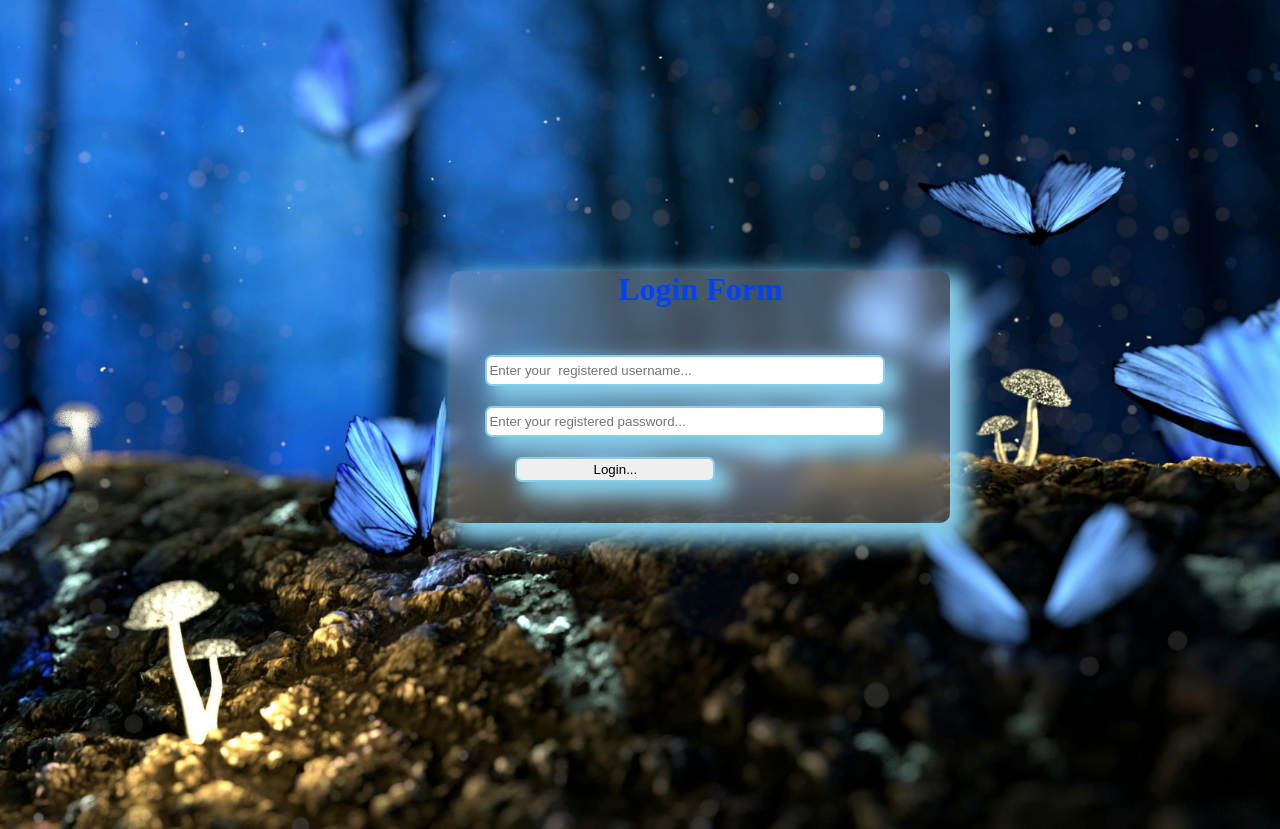
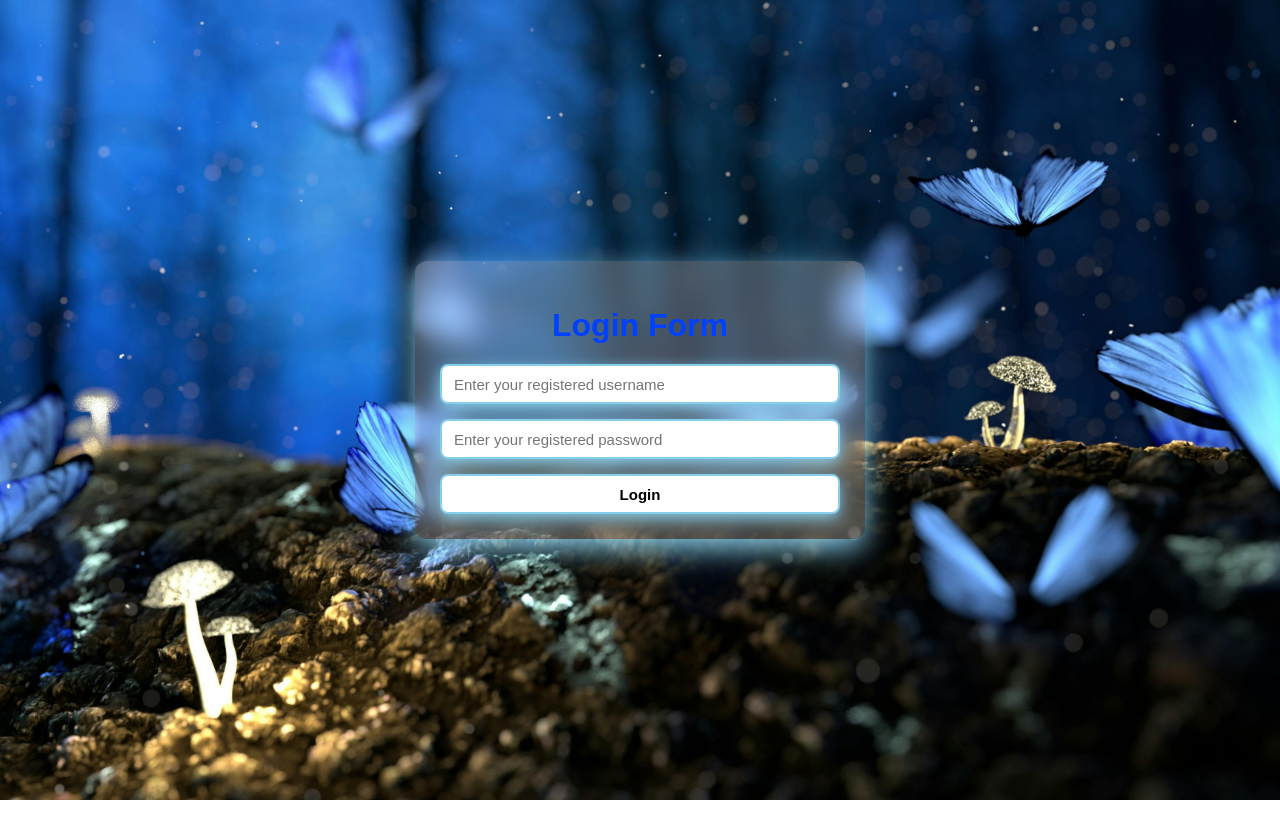
Before and after one commit to naveenk96968/mini-project, a plain HTML site: page login.html in a window 1280 px wide. After the commit the page ends 800 px from the top, so only its background shows below. Drawn offline with Linux system fonts and the light colour scheme.

Commit message:
Add files via upload

```diff
--- a/login.html
+++ b/login.html
@@ -3,101 +3,119 @@
 <head>
     <meta charset="UTF-8">
     <meta name="viewport" content="width=device-width, initial-scale=1.0">
-    <title>Registeration Page</title>
+    <title>Login Page</title>
+
     <style>
+        *{
+            box-sizing: border-box;
+        }
 
         body{
-            background: url(pexels-pixabay-326055.jpg);
-            background-size: cover;
-            background-repeat: no-repeat;
-            background-position: center;
+            margin: 0;
             min-height: 100vh;
+            background: url(pexels-pixabay-326055.jpg) center/cover no-repeat;
+            display: flex;
+            justify-content: center;
+            align-items: center;
+            padding: 15px;
+            font-family: Arial, sans-serif;
         }
 
         .container{
-            width: 500px;
-            height: 252px;
-            position: relative;
-            border-radius: 10px;
-            position: relative;
-            left: 35%;
-            top: 250px;
-            transition: 0.5s ease;
-            background: rgba(255, 255, 255, 0.25);
+            width: 100%;
+            max-width: 450px;
+            background: rgba(255,255,255,0.25);
             backdrop-filter: blur(12px);
             -webkit-backdrop-filter: blur(12px);
-            box-shadow: 10px 10px 20px 8px skyblue;
+            border-radius: 12px;
+            padding: 25px;
+            box-shadow: 0 10px 30px skyblue;
+            transition: 0.3s ease;
         }
+
         .container:hover{
-            transform: scale(1.01);
+            transform: scale(1.02);
         }
-        .container form{
-            padding: 25px;
-            margin-left: 1%;
+
+        .container h1{
+            text-align: center;
+            color: rgb(0,64,255);
+            margin-bottom: 20px;
+        }
+
+        form{
             display: flex;
             flex-direction: column;
-            width: 400px;
-            gap: 20px;
-            position: relative;
-            left: 5px;
-            align-content: center;
+            gap: 15px;
         }
+
         input{
-            border: none solid white;
-            border-radius: 7px;
-            height: 25px;
-            box-shadow: 10px 10px 20px 5px skyblue;
+            height: 40px;
+            padding: 8px 12px;
+            border-radius: 8px;
+            border: 2px solid skyblue;
             outline: none;
-            border: 2px solid skyblue;
+            box-shadow: 0 5px 15px skyblue;
+            font-size: 15px;
         }
+
         input[type="button"]{
-            border: none solid white;
-            border-radius: 7px;
-            width: 50%;
-            position: relative;
-            left: 30px;
             cursor: pointer;
-            transition: 0.5s ease;
+            background: white;
+            font-weight: bold;
+            transition: 0.3s ease;
         }
+
         input[type="button"]:hover{
-            transform: scale(1.1);
+            transform: scale(1.05);
         }
-        .container h1{
-            position: relative;
-            text-align: center;
-            color: rgb(0, 64, 255);
+
+        /* 📱 Mobile tweak */
+        @media (max-width: 600px){
+            .container{
+                padding: 20px;
+            }
+
+            .container h1{
+                font-size: 22px;
+            }
+
+            input{
+                height: 38px;
+                font-size: 14px;
+            }
         }
     </style>
 </head>
+
 <body>
 
-        <div class="container">
-            <h1>Login Form</h1>
-            <form action="">
-                <input type="text" id="name" placeholder="Enter your  registered username..." >
-                <input type="password" id="pass" placeholder="Enter your registered password..." >
-                <input type="button" onclick="go()" value="Login...">
-            </form>
-        </div>
+    <div class="container">
+        <h1>Login Form</h1>
 
-</body>
+        <form>
+            <input type="text" id="name" placeholder="Enter your registered username">
+            <input type="password" id="pass" placeholder="Enter your registered password">
+            <input type="button" value="Login" onclick="go()">
+        </form>
+    </div>
+
 <script>
-    const go= ()=>{
+    const go = () => {
         const uname = localStorage.getItem("username");
         const upass = localStorage.getItem("password");
 
-        const enames = document.getElementById("name").value;
+        const ename = document.getElementById("name").value;
         const epass = document.getElementById("pass").value;
 
-        if(enames === uname && epass === upass){
-            alert("Login Successfull !");
+        if (ename === uname && epass === upass) {
+            alert("Login Successful!");
             window.location.href = "notes.html";
-        }else{
-            alert("Enter the correct details...")
+        } else {
+            alert("Enter correct details!");
         }
+    }
+</script>
 
-
-    }
-
-</script>
+</body>
 </html>
```
Also changed, not shown: index.html (+61 -44 lines), notes.html (+72 -35 lines), view.html (+67 -26 lines).
